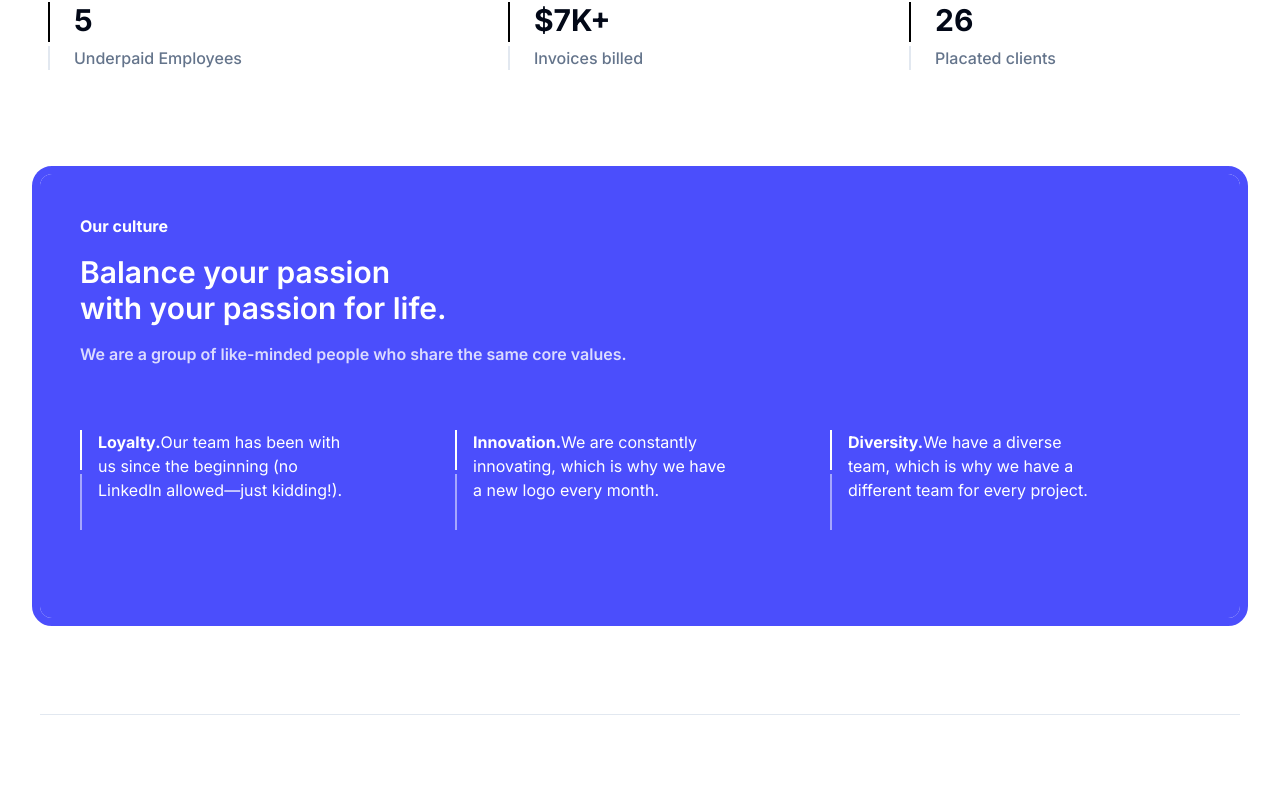
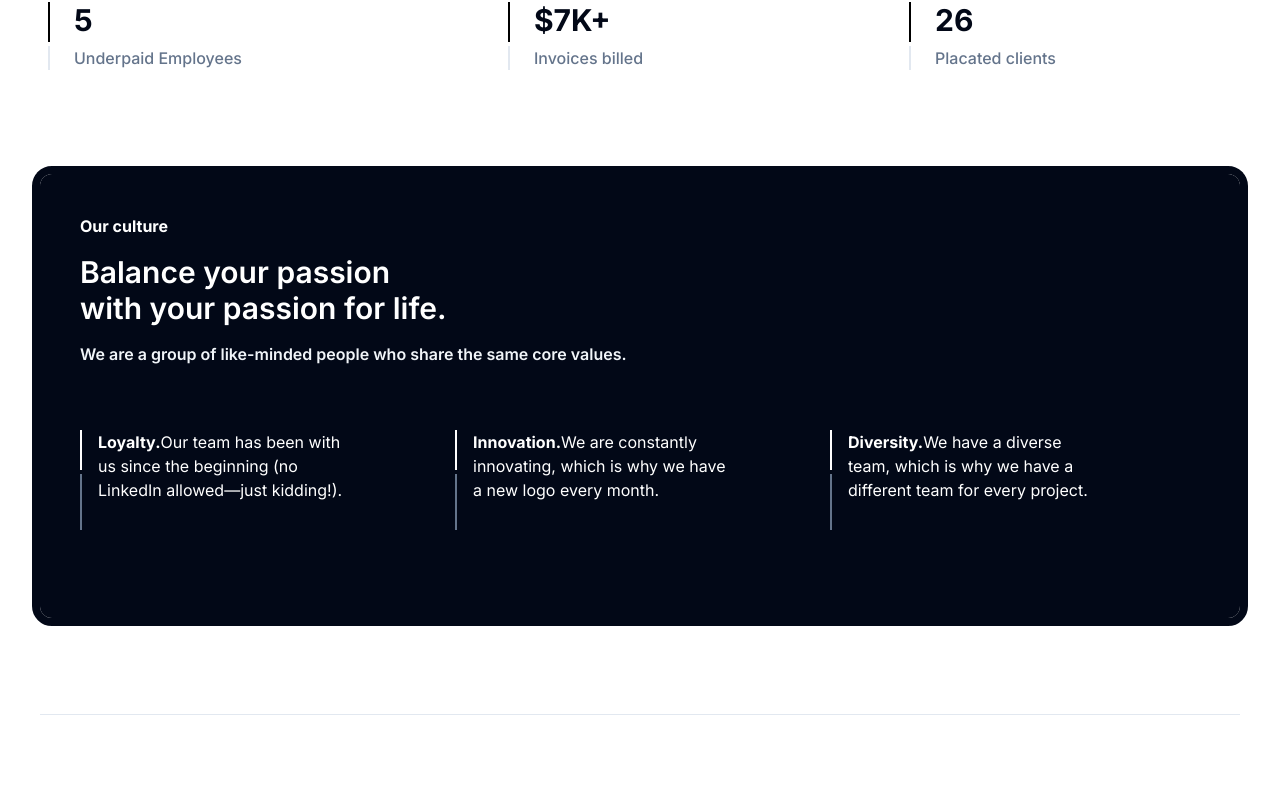
Before and after one commit to devops-dynamics/devops-dynamics-website, a Next.js app: page /about in a window 1280 px wide. Shown: the part 590-1399 px from the top of the page. Built offline with nearby package versions, Linux system fonts and the light colour scheme.

Commit message:
Update Color of page.tsx

```diff
--- a/src/app/(pages)/about/page.tsx
+++ b/src/app/(pages)/about/page.tsx
@@ -67,12 +67,12 @@ const AboutPage = () => {
                 </div>
             </PageHeader>
 
-            <div className="my-16 min-h-96 w-full space-y-4 rounded-xl bg-[#4B4EFC] p-10 text-white outline outline-8 outline-[#4B4EFC]">
+            <div className="my-16 min-h-96 w-full space-y-4 rounded-xl bg-foreground p-10 text-background outline outline-8 outline-foreground">
                 <h4 className="font-bold">Our culture</h4>
                 <h1 className="text-3xl font-semibold">
                     Balance your passion <br /> with your passion for life.
                 </h1>
-                <p className="font-semibold text-white/80">
+                <p className="font-semibold text-muted">
                     We are a group of like-minded people who share the same core values.
                 </p>
                 <div className="flex max-w-5xl flex-col justify-between space-y-8 py-12 lg:flex-row lg:space-y-0">
@@ -88,7 +88,7 @@ const AboutPage = () => {
                                 />
                                 <Separator
                                     orientation="vertical"
-                                    className="h-14 w-[2px] bg-white/50"
+                                    className="h-14 w-[2px] bg-muted-foreground"
                                 />
                             </div>
                             <p className="text-medium max-w-64 text-wrap">
```
